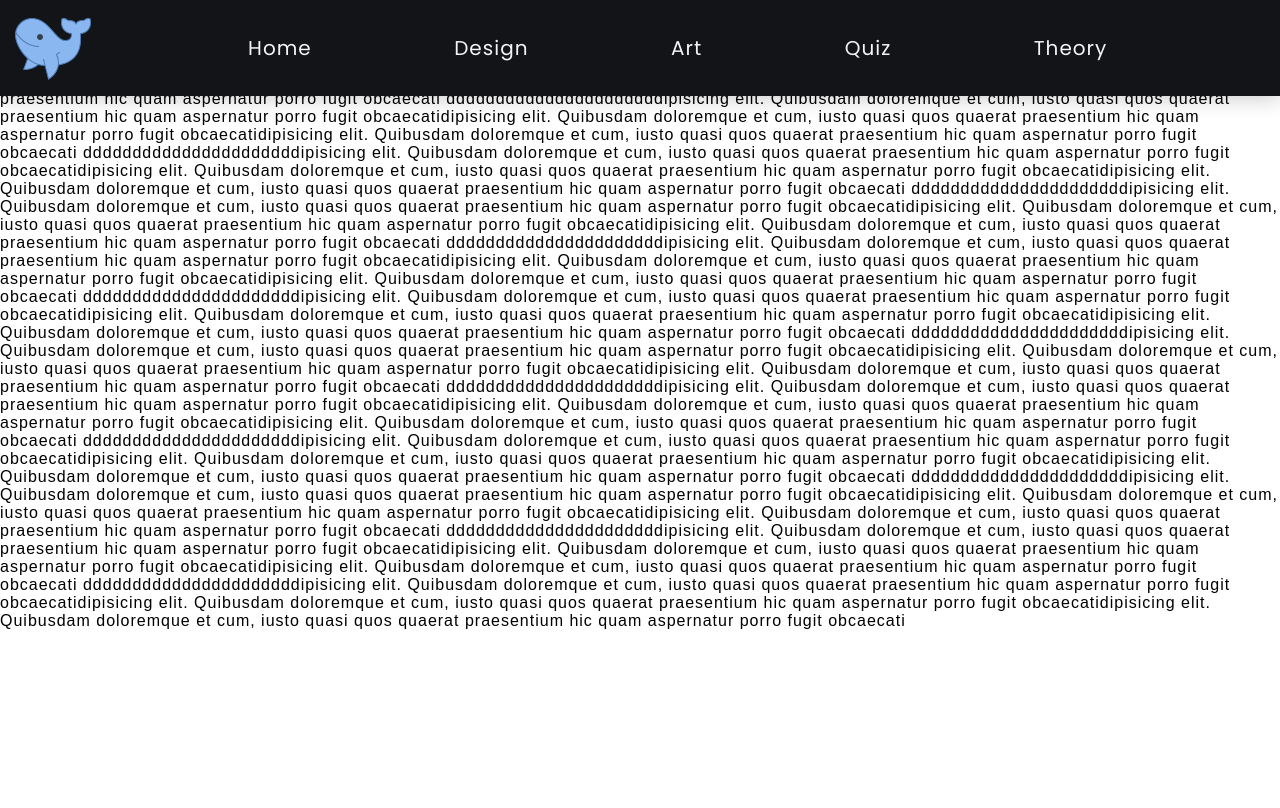
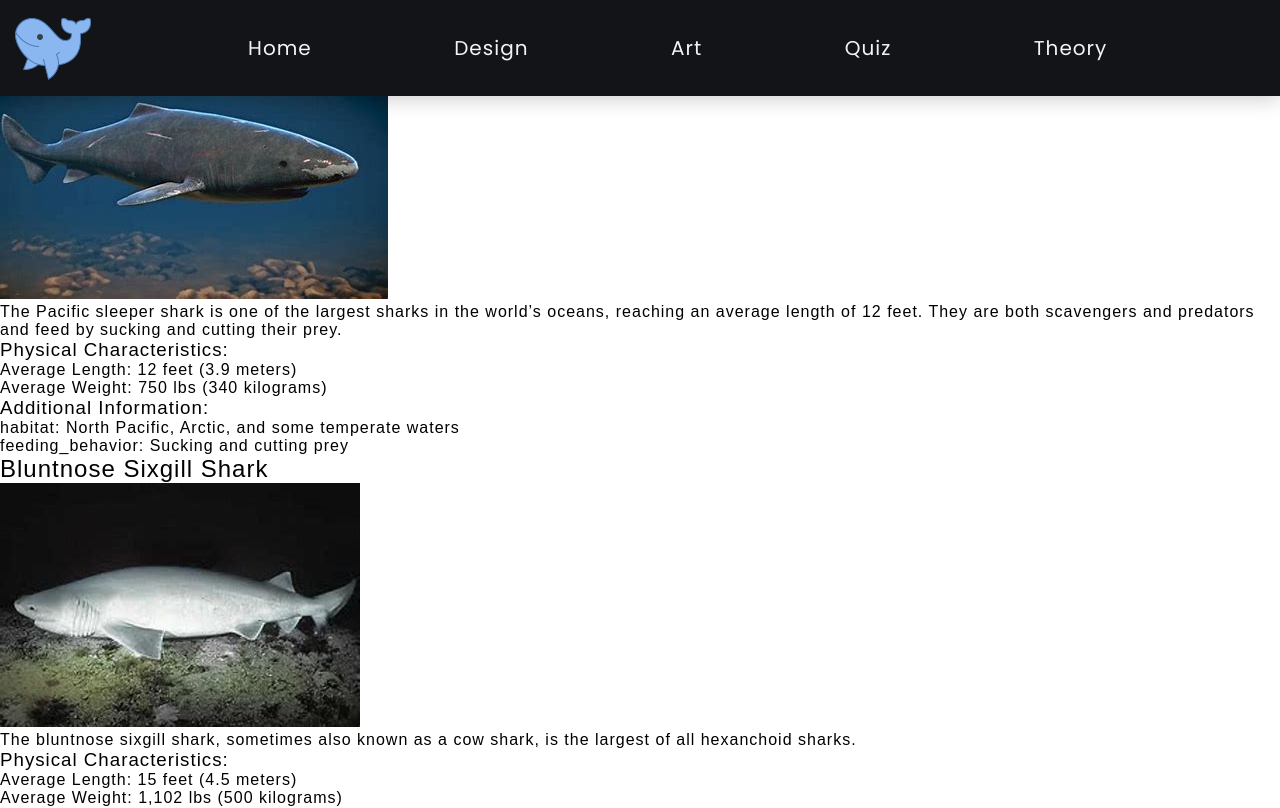
Before and after one commit to MishaliaPillay/ocean-react-spa, a React (Create React App) app: page /sharks in a window 1280 px wide. Shown: the top 808 px of the page. Built offline with nearby package versions, Linux system fonts and the light colour scheme.

Commit message:
almost all data shows

```diff
--- a/src/Data/Sharks.json
+++ b/src/Data/Sharks.json
@@ -1,5 +1,5 @@
 {
-  "sharks": [
+  "sharksData": [
     [
       {
         "name": "Pacific Sleeper Shark",
@@ -10,7 +10,7 @@
           "habitat": "North Pacific, Arctic, and some temperate waters",
           "feeding_behavior": "Sucking and cutting prey"
         },
-        "image": "images/pacific_sleeper_shark.jpg"
+        "image": "pacific_sleeper_shark.jpg"
       },
       {
         "name": "Bluntnose Sixgill Shark",
@@ -21,7 +21,7 @@
           "habitat": "Atlantic, Indian, and Pacific Oceans",
           "unique_features": "Six rows of gills"
         },
-        "image": "images/bluntnose_sixgill_shark.jpg"
+        "image": "bluntnose_sixgill_shark.jpg"
       },
       {
         "name": "Common Thresher Shark",
@@ -32,7 +32,7 @@
           "habitat": "Temperate and tropical oceans",
           "feeding_behavior": "Uses its tail to stun prey"
         },
-        "image": "images/common_thresher_shark.jpg"
+        "image": "common_thresher_shark.jpg"
       },
       {
         "name": "Great Hammerhead Shark",
@@ -43,7 +43,7 @@
           "habitat": "Tropical waters",
           "reproduction": "Can have up to 50 pups every two years"
         },
-        "image": "images/great_hammerhead_shark.jpg"
+        "image": "great_hammerhead_shark.jpg"
       },
       {
         "name": "Tiger Shark",
@@ -54,7 +54,7 @@
           "habitat": "Tropical waters, central Pacific Islands",
           "feeding_behavior": "Feed on fish, birds, seals, and sometimes trash"
         },
-        "image": "images/tiger_shark.jpg"
+        "image": "tiger_shark.jpg"
       },
       {
         "name": "Greenland Shark",
@@ -65,7 +65,7 @@
           "habitat": "Arctic and North Atlantic oceans",
           "feeding_behavior": "Eats anything it comes across in the depths"
         },
-        "image": "images/greenland_shark.jpg"
+        "image": "greenland_shark.jpg"
       },
       {
         "name": "Great White Shark",
@@ -76,7 +76,7 @@
           "habitat": "Coastal and offshore waters",
           "feeding_behavior": "Predator at the top of the food chain"
         },
-        "image": "images/great_white_shark.jpg"
+        "image": "great_white_shark.jpg"
       },
       {
         "name": "Megamouth Shark",
@@ -87,7 +87,7 @@
           "habitat": "Tropical and temperate waters",
           "feeding_behavior": "Filter feeder"
         },
-        "image": "images/megamouth_shark.jpg"
+        "image": "megamouth_shark.jpg"
       },
       {
         "name": "Basking Shark",
@@ -98,7 +98,7 @@
           "habitat": "Coastal waters",
           "feeding_behavior": "Filter feeder"
         },
-        "image": "images/basking_shark.jpg"
+        "image": "basking_shark.jpg"
       },
       {
         "name": "Whale Shark",
@@ -109,7 +109,7 @@
           "habitat": "Tropical waters",
           "feeding_behavior": "Filter feeder"
         },
-        "image": "images/whale_shark.jpg"
+        "image": "whale_shark.jpg"
       }
     ]
   ]
--- a/src/Data/Whales.json
+++ b/src/Data/Whales.json
@@ -4,7 +4,7 @@
       "name": "Humpback Whale ' &apos;",
       "where_found": "Worldwide",
       "interesting_fact": "Humpback whales can live up to 80 to 90 years",
-      "image": "./images/whales/humpback_whale.jpg",
+      "image": "humpback_whale.jpg",
       "additional_information": {
         "description": "Humpback whales are known for their complex songs, which can last for hours and be heard for miles. They migrate with the seasons, so they’re found throughout the world, with winter breeding grounds around the equator, in places like the Hawaiian island of Maui and locations in Central America. Some non-migrating breeds have been found in the Persian Gulf and near the coasts of Pakistan and India."
       }
--- a/src/Pages/InfoCards/Dolphins/Dolphins.jsx
+++ b/src/Pages/InfoCards/Dolphins/Dolphins.jsx
@@ -21,6 +21,16 @@ const Dolphins = () => {
               alt={dolphin.name}
             />
             <p>{dolphin.interesting_fact}</p>
+            <h3>Physical Characteristics:</h3>
+            <ul>
+              {Object.entries(dolphin.physical_characteristics).map(
+                ([key, value], infoIndex) => (
+                  <li key={infoIndex}>
+                    <strong>{key}:</strong> {value}
+                  </li>
+                )
+              )}
+            </ul>
             {dolphin.additional_info && (
               <>
                 <h3>Additional Information:</h3>
--- a/src/Pages/InfoCards/Sharks/Sharks.jsx
+++ b/src/Pages/InfoCards/Sharks/Sharks.jsx
@@ -1,80 +1,49 @@
-import React from "react";
+import React, { useEffect, useState } from "react";
+import sharksData from "../../../Data/Sharks.json";
 
 function Sharks() {
+  const [sharks, setSharks] = useState([]);
+
+  useEffect(() => {
+    setSharks(sharksData.sharksData[0]); // Accessing the array of sharks from the JSON data
+  }, []);
+
   return (
     <div>
-      ddddddddddddddddddddddipisicing elit. Quibusdam doloremque et cum, iusto
-      quasi quos quaerat praesentium hic quam aspernatur porro fugit
-      obcaecatidipisicing elit. Quibusdam doloremque et cum, iusto quasi quos
-      quaerat praesentium hic quam aspernatur porro fugit obcaecatidipisicing
-      elit. Quibusdam doloremque et cum, iusto quasi quos quaerat praesentium
-      hic quam aspernatur porro fugit obcaecati ddddddddddddddddddddddipisicing
-      elit. Quibusdam doloremque et cum, iusto quasi quos quaerat praesentium
-      hic quam aspernatur porro fugit obcaecatidipisicing elit. Quibusdam
-      doloremque et cum, iusto quasi quos quaerat praesentium hic quam
-      aspernatur porro fugit obcaecatidipisicing elit. Quibusdam doloremque et
-      cum, iusto quasi quos quaerat praesentium hic quam aspernatur porro fugit
-      obcaecati ddddddddddddddddddddddipisicing elit. Quibusdam doloremque et
-      cum, iusto quasi quos quaerat praesentium hic quam aspernatur porro fugit
-      obcaecatidipisicing elit. Quibusdam doloremque et cum, iusto quasi quos
-      quaerat praesentium hic quam aspernatur porro fugit obcaecatidipisicing
-      elit. Quibusdam doloremque et cum, iusto quasi quos quaerat praesentium
-      hic quam aspernatur porro fugit obcaecati ddddddddddddddddddddddipisicing
-      elit. Quibusdam doloremque et cum, iusto quasi quos quaerat praesentium
-      hic quam aspernatur porro fugit obcaecatidipisicing elit. Quibusdam
-      doloremque et cum, iusto quasi quos quaerat praesentium hic quam
-      aspernatur porro fugit obcaecatidipisicing elit. Quibusdam doloremque et
-      cum, iusto quasi quos quaerat praesentium hic quam aspernatur porro fugit
-      obcaecati ddddddddddddddddddddddipisicing elit. Quibusdam doloremque et
-      cum, iusto quasi quos quaerat praesentium hic quam aspernatur porro fugit
-      obcaecatidipisicing elit. Quibusdam doloremque et cum, iusto quasi quos
-      quaerat praesentium hic quam aspernatur porro fugit obcaecatidipisicing
-      elit. Quibusdam doloremque et cum, iusto quasi quos quaerat praesentium
-      hic quam aspernatur porro fugit obcaecati ddddddddddddddddddddddipisicing
-      elit. Quibusdam doloremque et cum, iusto quasi quos quaerat praesentium
-      hic quam aspernatur porro fugit obcaecatidipisicing elit. Quibusdam
-      doloremque et cum, iusto quasi quos quaerat praesentium hic quam
-      aspernatur porro fugit obcaecatidipisicing elit. Quibusdam doloremque et
-      cum, iusto quasi quos quaerat praesentium hic quam aspernatur porro fugit
-      obcaecati ddddddddddddddddddddddipisicing elit. Quibusdam doloremque et
-      cum, iusto quasi quos quaerat praesentium hic quam aspernatur porro fugit
-      obcaecatidipisicing elit. Quibusdam doloremque et cum, iusto quasi quos
-      quaerat praesentium hic quam aspernatur porro fugit obcaecatidipisicing
-      elit. Quibusdam doloremque et cum, iusto quasi quos quaerat praesentium
-      hic quam aspernatur porro fugit obcaecati ddddddddddddddddddddddipisicing
-      elit. Quibusdam doloremque et cum, iusto quasi quos quaerat praesentium
-      hic quam aspernatur porro fugit obcaecatidipisicing elit. Quibusdam
-      doloremque et cum, iusto quasi quos quaerat praesentium hic quam
-      aspernatur porro fugit obcaecatidipisicing elit. Quibusdam doloremque et
-      cum, iusto quasi quos quaerat praesentium hic quam aspernatur porro fugit
-      obcaecati ddddddddddddddddddddddipisicing elit. Quibusdam doloremque et
-      cum, iusto quasi quos quaerat praesentium hic quam aspernatur porro fugit
-      obcaecatidipisicing elit. Quibusdam doloremque et cum, iusto quasi quos
-      quaerat praesentium hic quam aspernatur porro fugit obcaecatidipisicing
-      elit. Quibusdam doloremque et cum, iusto quasi quos quaerat praesentium
-      hic quam aspernatur porro fugit obcaecati ddddddddddddddddddddddipisicing
-      elit. Quibusdam doloremque et cum, iusto quasi quos quaerat praesentium
-      hic quam aspernatur porro fugit obcaecatidipisicing elit. Quibusdam
-      doloremque et cum, iusto quasi quos quaerat praesentium hic quam
-      aspernatur porro fugit obcaecatidipisicing elit. Quibusdam doloremque et
-      cum, iusto quasi quos quaerat praesentium hic quam aspernatur porro fugit
-      obcaecati ddddddddddddddddddddddipisicing elit. Quibusdam doloremque et
-      cum, iusto quasi quos quaerat praesentium hic quam aspernatur porro fugit
-      obcaecatidipisicing elit. Quibusdam doloremque et cum, iusto quasi quos
-      quaerat praesentium hic quam aspernatur porro fugit obcaecatidipisicing
-      elit. Quibusdam doloremque et cum, iusto quasi quos quaerat praesentium
-      hic quam aspernatur porro fugit obcaecati ddddddddddddddddddddddipisicing
-      elit. Quibusdam doloremque et cum, iusto quasi quos quaerat praesentium
-      hic quam aspernatur porro fugit obcaecatidipisicing elit. Quibusdam
-      doloremque et cum, iusto quasi quos quaerat praesentium hic quam
-      aspernatur porro fugit obcaecatidipisicing elit. Quibusdam doloremque et
-      cum, iusto quasi quos quaerat praesentium hic quam aspernatur porro fugit
-      obcaecati ddddddddddddddddddddddipisicing elit. Quibusdam doloremque et
-      cum, iusto quasi quos quaerat praesentium hic quam aspernatur porro fugit
-      obcaecatidipisicing elit. Quibusdam doloremque et cum, iusto quasi quos
-      quaerat praesentium hic quam aspernatur porro fugit obcaecatidipisicing
-      elit. Quibusdam doloremque et cum, iusto quasi quos quaerat praesentium
-      hic quam aspernatur porro fugit obcaecati
+      <h1>Sea sharks</h1>
+      {sharks.length > 0 ? (
+        sharks.map((shark, index) => (
+          <div key={index}>
+            <h2>{shark.name}</h2>
+            <img
+              src={require(`../../../Images/Sharks/${shark.image}`)} // Importing images dynamically
+              alt={shark.name}
+            />
+            <p>{shark.interesting_fact}</p>
+            <h3>Physical Characteristics:</h3>
+            <ul>
+              <li>
+                <strong>Average Length:</strong> {shark.average_length}
+              </li>
+              <li>
+                <strong>Average Weight:</strong> {shark.average_weight}
+              </li>
+            </ul>
+            <h3>Additional Information:</h3>
+            <ul>
+              {Object.entries(shark.additional_info).map(
+                ([key, value], infoIndex) => (
+                  <li key={infoIndex}>
+                    <strong>{key}:</strong> {value}
+                  </li>
+                )
+              )}
+            </ul>
+          </div>
+        ))
+      ) : (
+        <p>Loading data...</p>
+      )}
     </div>
   );
 }
--- a/src/Pages/InfoCards/Whales/Whales.jsx
+++ b/src/Pages/InfoCards/Whales/Whales.jsx
@@ -1,11 +1,36 @@
-import React from 'react'
+import React, { useEffect, useState } from "react";
+import whalesData from "../../../Data/Whales.json";
 
 function Whales() {
+  const [whales, setWhales] = useState([]);
+
+  useEffect(() => {
+    setWhales(whalesData.whales);
+  }, []);
+
   return (
     <div>
-
+      <h1>Whales of the World</h1>
+      {whales.length > 0 ? (
+        whales.map((whale, index) => (
+          <div key={index}>
+            <h2>{whale.name}</h2>
+            <img
+              src={require(`../../../Images/Whales/${whale.image}`)}
+              alt={whale.name}
+            />
+            <p>{whale.interesting_fact}</p>
+            <h3>Where Found:</h3>
+            <p>{whale.where_found}</p>
+            <h3>Additional Information:</h3>
+            <p>{whale.additional_information.description}</p>
+          </div>
+        ))
+      ) : (
+        <p>Loading data...</p>
+      )}
     </div>
-  )
+  );
 }
 
-export default Whales
+export default Whales;
```
Also changed, not shown: src/Data/Dolphins.json (+22 -21 lines), src/Pages/InfoCards/Tips/Tips.jsx (+121 -5 lines).
